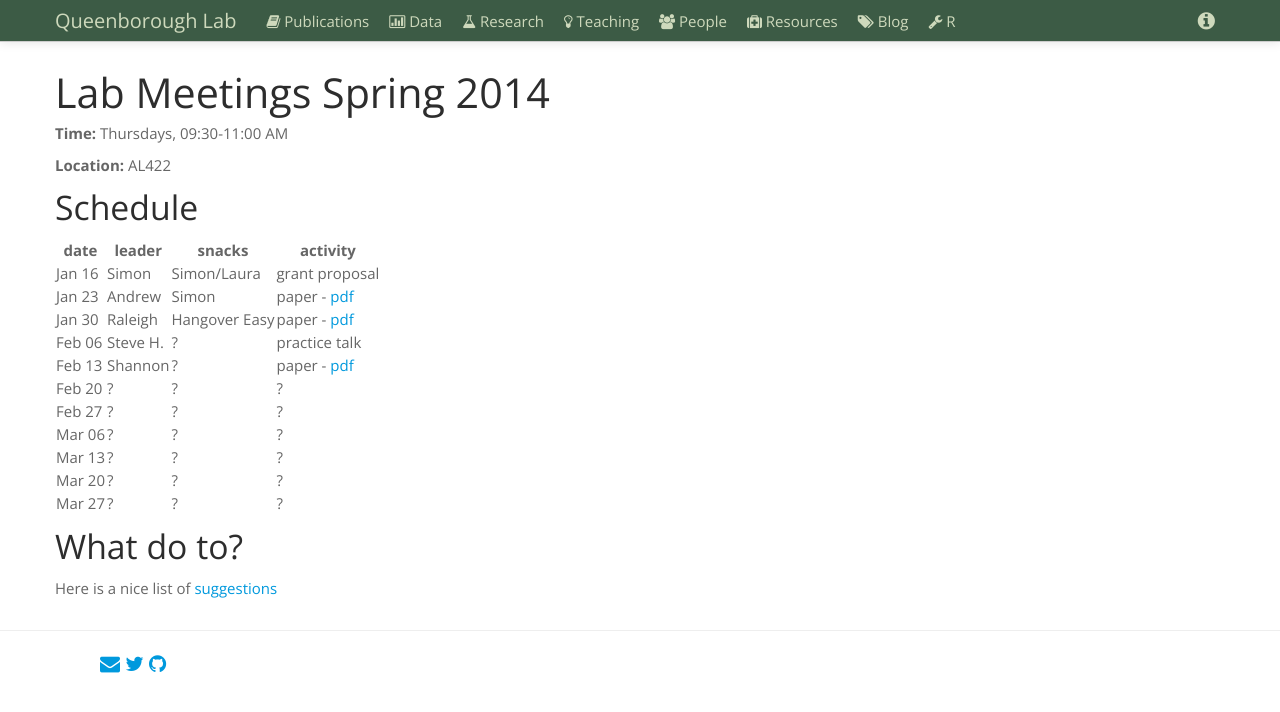
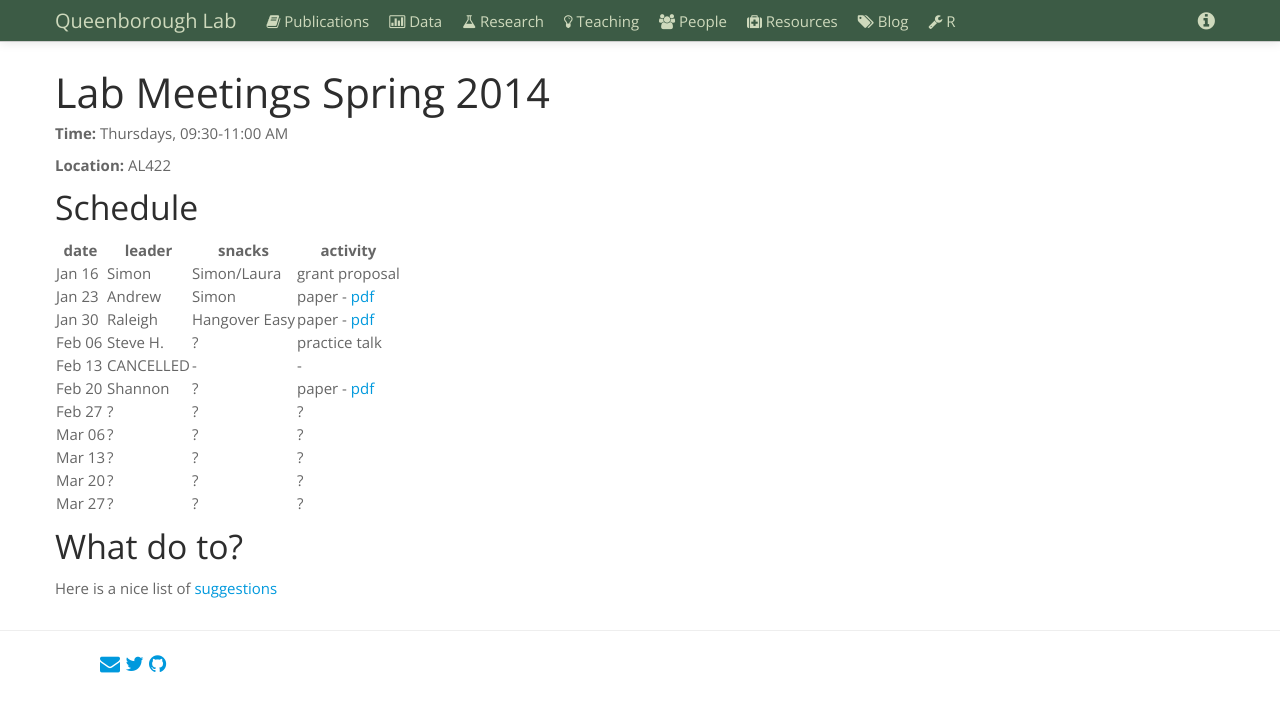
Before and after one commit to saq/saq.github.io, a Jekyll site: the page built from lab-meeting.md, in a window 1280 px wide. Shown: the top 712 px of the page. Built offline with Jekyll 4.4.1, drawn with Linux system fonts in a browser that asks for light colours.

Commit message:
lab meeting pub

```diff
--- a/lab-meeting.md
+++ b/lab-meeting.md
@@ -19,8 +19,8 @@ Jan 16   | Simon      | Simon/Laura| grant proposal
 Jan 23   | Andrew     | Simon      | paper - [pdf](../assets/pubs/lab-meeting/swenson2012.pdf)
 Jan 30   | Raleigh    | Hangover Easy  | paper - [pdf](../assets/pubs/lab-meeting/saldana2006ferns.pdf)
 Feb 06   | Steve H.   |      ?     | practice talk
-Feb 13   | Shannon    |      ?     |  paper - [pdf]()
-Feb 20   |    ?       |      ?     |     ?
+Feb 13   | CANCELLED  |      -     |     -
+Feb 20   | Shannon    |      ?     |  paper - [pdf](../assets/pubs/lab-meeting/guimaraes2008seed.pdf)
 Feb 27   |    ?       |      ?     |     ?
 Mar 06   |    ?       |      ?     |     ?
 Mar 13   |    ?       |      ?     |     ?
```
Also changed, not shown: 1 other file.
